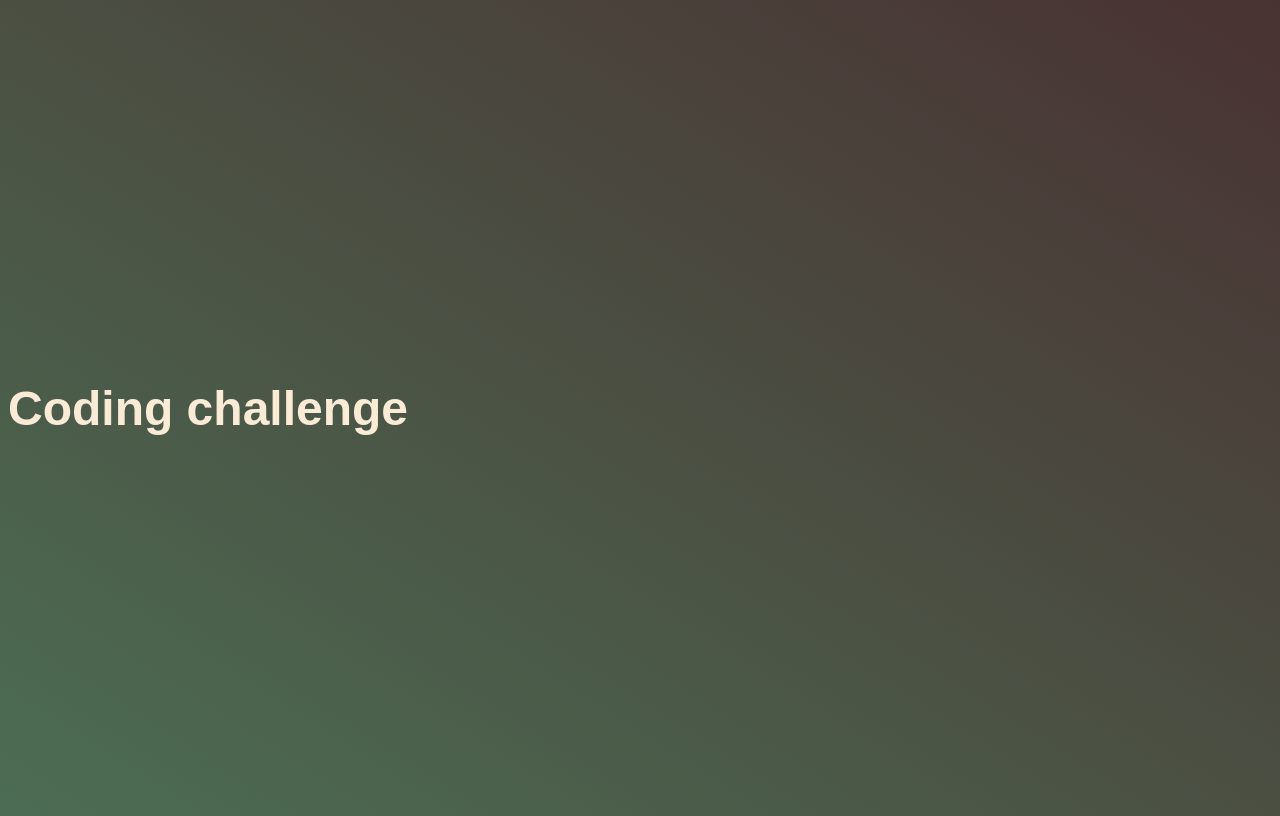
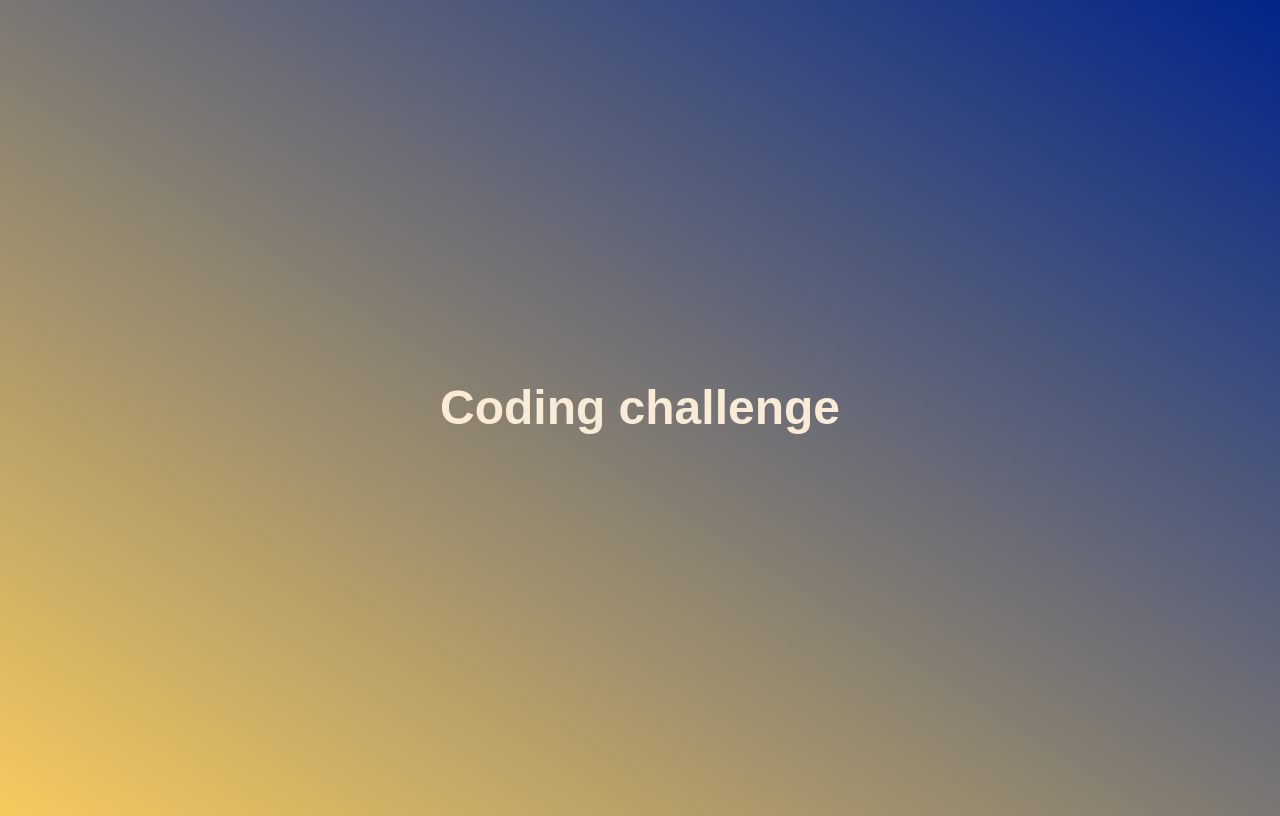
Before and after one commit to RahulJana/JavaScript-101, a website: page Coding_Challenge-Football Betting Application/index.html in a window 1280 px wide. Drawn offline with Linux system fonts and the light colour scheme.

Commit message:
Added Styles

```diff
--- a/Coding_Challenge-Football Betting Application/style.css
+++ b/Coding_Challenge-Football Betting Application/style.css
@@ -1,12 +1,16 @@
 body {
     height: 100vh;
     align-items: center;
-    background: linear-gradient(to bottom left, rgb(73, 50, 50), #4c6d53);
+    background: linear-gradient(to bottom left, rgb(0, 36, 137), #f6ca5d);
     display: flex;
 }
+
 h1 {
     text-align: center;
     font-family: sans-serif;
     color: antiquewhite;
     font-size: 3rem;
+    padding: 30px;
+    line-height: 1.3;
+    width: 100%;
 }
```
